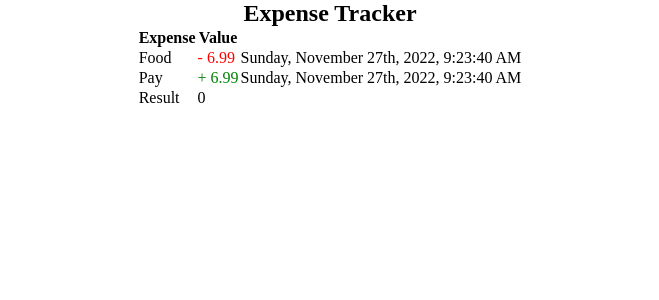
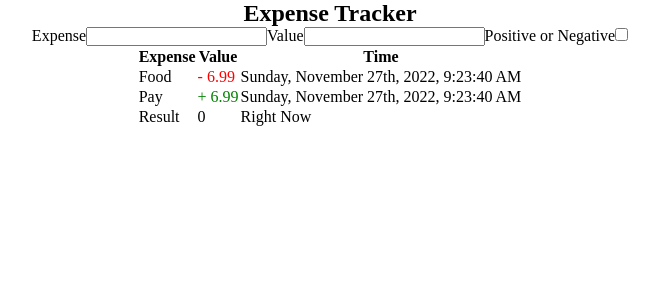
Before and after one commit to edewindt/ExpenseTracker, a SvelteKit app: page / in a window 1280 px wide. Shown: the top 300 px of the page, without its empty margins (310-969 px from the left). Built offline with nearby package versions, Linux system fonts and the light colour scheme.

Commit message:
Added input fields

```diff
--- a/src/routes/+page.svelte
+++ b/src/routes/+page.svelte
@@ -29,12 +29,24 @@
 		return total;
 	};
 	let result = getResult();
+	let name;
+	let val;
+	let negative;
 </script>
 
 <h2>Expense Tracker</h2>
 
+<form action="">
+	<label for="">Expense</label><input bind:value={name} type="text" /><label for="">Value</label
+	><input bind:value={val} type="text" /><label for="">Positive or Negative</label><input
+		type="checkbox"
+		name=""
+		id=""
+	/>
+</form>
+
 <table>
-	<tr><th>Expense</th><th>Value</th></tr>
+	<tr><th>Expense</th><th>Value</th><th>Time</th></tr>
 	{#each expenses as { name, cost, negative, time }}
 		<tr
 			><td>{name}</td><td class:negative class:positive={!negative}
@@ -42,7 +54,7 @@
 			><td>{time}</td></tr
 		>
 	{/each}
-	<tr><td>Result</td><td>{result}</td></tr>
+	<tr><td>Result</td><td>{result}</td><td>Right Now</td></tr>
 </table>
 
 <style>
```
